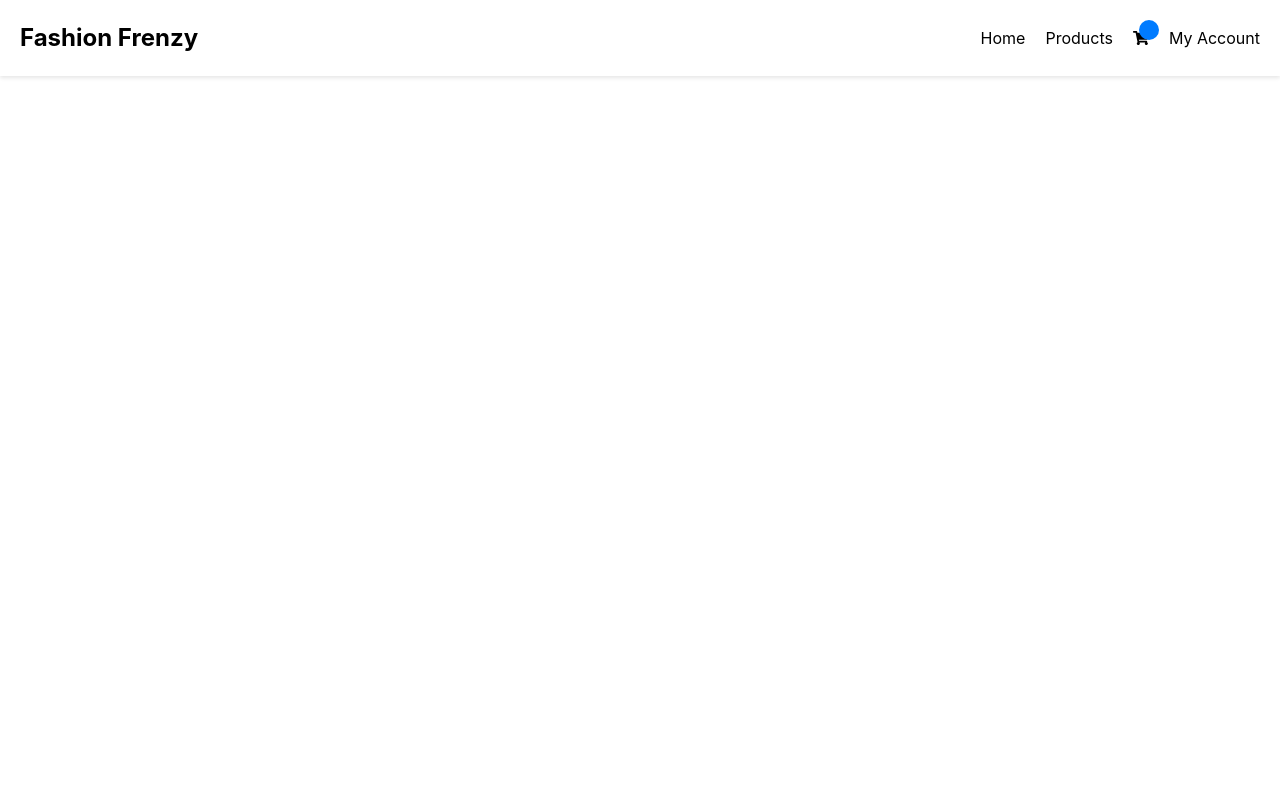
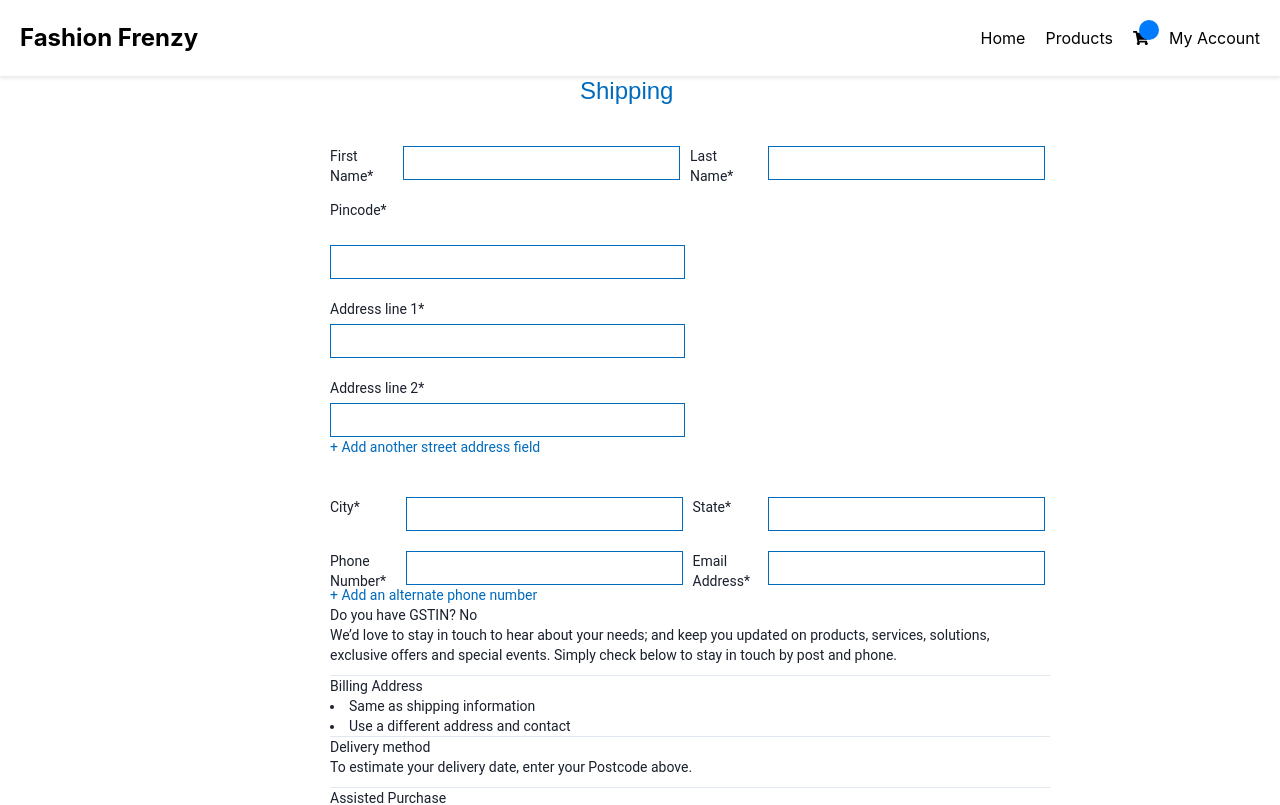
Before and after one commit to raz001/e-commerce-app, a React (Create React App) app in the folder fashion/: page /checkout in a window 1280 px wide. Shown: the top 805 px of the page. Built offline with nearby package versions, Linux system fonts and the light colour scheme.

Commit message:
day5 work

```diff
--- a/fashion/src/App.js
+++ b/fashion/src/App.js
@@ -6,6 +6,7 @@ import { Routes, Route } from "react-router-dom";
 import Home from './pages/Home';
 import ProductPage from './pages/ProductsPage';
 import CartPage from './pages/CartPage';
+import Checkout from './pages/Checkout';
 function App() {
   const [selectedProducts, setSelectedProducts] = useState([]);
 
@@ -23,6 +24,7 @@ function App() {
           path="/cart"
           element={<CartPage key={Math.random()} selectedProducts={selectedProducts} />}
         />
+        <Route path='/checkout' element={<Checkout />} />
       </Routes>
     </div>
     </>
--- a/fashion/src/components/Nav.css
+++ b/fashion/src/components/Nav.css
@@ -61,6 +61,7 @@
     padding: 20px;
     background-color: #ffffff;
     box-shadow: 0 2px 4px rgba(0, 0, 0, 0.1);
+    position: sticky;
   }
 
   .navbar__logo {
--- a/fashion/src/pages/CartPage.jsx
+++ b/fashion/src/pages/CartPage.jsx
@@ -1,4 +1,5 @@
 import React, { useState, useEffect } from "react";
+import { Link } from "react-router-dom";
 import './CartPage.css'
 const CartPage = ({ selectedProducts }) => {
     const [cartItems, setCartItems] = useState([]);
@@ -69,7 +70,17 @@ const CartPage = ({ selectedProducts }) => {
                     <span>Subtotal:</span>
                     <span>{`$${subtotal?.toFixed(2)}`}</span>
                 </div>
-                <button className="checkout">Checkout</button>
+                {
+                    cartItems.length > 0 ? (
+                        <Link to='/checkout'>
+                            <button className="checkout">Checkout</button>
+                        </Link>
+                    ) : null
+
+                }
+
+
+
             </div>
 
         </div>
--- /dev/null
+++ b/fashion/src/pages/Checkout.css
@@ -0,0 +1,150 @@
+.main{
+    font-family: roboto,Arial,Arial, Helvetica, sans-serif;
+font-size: 14px;
+line-height: 20px;
+text-decoration: none solid rgb(68,68,68);
+word-spacing: 0px;
+background-color: #FFFFFF;
+background:0% 0%;
+position: color;
+height: 1678px;
+width: 720px;
+display: block;
+transform: none;
+transition: all Os ease Os;
+/* outline: rgb(255,0,0) dashed 0.8px; */
+box-sizing: border-box;
+margin-left: 330px;
+
+
+}
+#First{
+   margin-top: 20px;
+    font-family: roboto,Arial,Arial, Helvetica, sans-serif;
+font-size: 14px;
+line-height: 20px;
+text-decoration: none solid rgb(68,68,68);
+word-spacing: 0px;
+background-color: #FFFFFF;
+background:0% 0%;
+position: color;
+height: 34px;
+width: 355px;
+padding: 1px 2px 1px 80px;
+border: 1px solid #006BBd;
+display: inline-block;
+cursor: text;
+transform: none;
+transition: border 0.2s linear 0s, box-shadow 0.2s linear 0s ;
+/* outline: rgb(255,0,0) dashed 0.8px; */
+box-sizing: border-box;
+
+}
+#Add{
+    font-family: roboto,Arial,Arial, Helvetica, sans-serif;
+font-size: 14px;
+line-height: 20px;
+text-decoration: none solid rgb(68,68,68);
+word-spacing: 0px;
+background-color: #FFFFFF;
+background:0% 0%;
+position: color;
+height: 34px;
+width: 355px;
+padding: 1px 2px 1px 5px;
+border: 1px solid #006BBd;
+display: inline-block;
+cursor: text;
+transform: none;
+transition: border 0.2s linear 0s, box-shadow 0.2s linear 0s ;
+/* outline: rgb(255,0,0) dashed 0.8px; */
+box-sizing: border-box;
+}
+#text{
+
+    font-family: roboto,Arial,Arial, Helvetica, sans-serif;
+font-size: 14px;
+line-height: 20px;
+text-decoration: none solid rgb(68,68,68);
+word-spacing: 0px;
+background-color: #FFFFFF;
+background:0% 0%;
+position: color;
+height: 20px;
+width: 720px;
+margin: 0 0 10px 0;
+display: block;
+transform: none;
+transition: all Os ease Os;
+/* outline: rgb(255,0,0) dashed 0.8px; */
+box-sizing: border-box;
+
+}
+
+#heading{
+    font-family: roboto,Arial,Arial, Helvetica, sans-serif;
+font-size: 26px;
+line-height: 30px;
+text-decoration: none solid rgb(68,68,68);
+word-spacing: 0px;
+background-color: #FFFFFF;
+background:0% 0%;
+position: color;
+height: 30px;
+width: 720px;
+margin: 0 0 20px 0;
+display: block;
+transform: none;
+transition: all Os ease Os;
+/* outline: rgb(255,0,0) dashed 0.8px; */
+box-sizing: border-box;
+margin-left: 250px;
+}
+#lab{
+    font-family: roboto,Arial,Arial, Helvetica, sans-serif;
+font-size: 14px;
+line-height: 20px;
+text-decoration: none solid rgb(68,68,68);
+word-spacing: 0px;
+background-color: #FFFFFF;
+background:0% 0%;
+position: color;
+height: 25px;
+width: 355px;
+margin: 20px 0 0 0;
+padding: 0 0 5px 0;
+display: block;
+transform: none;
+transition: all Os ease Os;
+/* outline: rgb(255,0,0) dashed 0.8px; */
+box-sizing: border-box;
+
+}
+#blue{
+    color: #006BBd
+}
+#a{
+    display: flex;
+    margin: auto;
+    gap: 5px;
+}
+#b{
+    display: flex;
+    margin: auto;
+    gap: 5px;
+}
+#c{
+    display: flex;
+    margin: auto;
+    gap: 5px;
+}
+#d{
+    display: flex;
+    margin: auto;
+    gap: 5px;
+}
+#redirect{
+    margin-left: 280px;
+    padding: 10px;
+    font-size: 20px
+}
--- /dev/null
+++ b/fashion/src/pages/Checkout.jsx
@@ -0,0 +1,104 @@
+import React, { useState } from "react";
+import { Link } from "react-router-dom";
+//import { useHistory } from "react-router-dom";
+import './Checkout.css'
+const Checkout = () => {
+  const [firstName, setFirstName] = useState("");
+  const [lastName, setLastName] = useState("");
+  const [email, setEmail] = useState("");
+  //   const history = useHistory();
+
+  const handleSubmit = (e) => {
+    e.preventDefault();
+    // Do something with user info, such as sending it to a backend
+    // Then redirect to home page
+    // history.push("/");
+  };
+
+  return (
+
+    <div className="main">
+
+      <div id="heading">
+        <h2 style={{
+          fontFamily: "Arial, Helvetica, sans-serif",
+          fontWeight: "300",
+          color: "#006BBd"
+        }}>Shipping</h2>
+      </div>
+
+
+
+      <div id="f1">
+
+        <div id="a">
+          <label id="lab" for="First Name*">First Name* </label>
+          <input type="text" name="First Name" id="First" /><br />
+          <label id="lab" for="Last Name*">Last Name*</label><br />
+          <input type="text" name="Last Name" id="First" /><br /><br />
+        </div>
+        <label id="lab" for="Pincode">   Pincode*</label>
+        <input type="number" name="Pincode*" id="First" />
+        <label id="lab" for="Address line 1*">Address line 1*</label>
+        <input type="text" name="Address line 1" id="Add" /><br />
+        <label id="lab" for="Address line 2*">Address line 2*</label>
+        <input type="text" name="Address line 2 " id="Add" />
+        <p id="blue"> + Add another street address field</p><br />
+
+        <div id="b">
+          <label id="lab" for="City*">City*</label><br />
+          <input type="text" name="City " id="First" /><br />
+          <label id="lab" for="State*">State*</label><br />
+          <input type="text" name="State " id="First" /><br /><br />
+        </div>
+
+        <div id="c">
+          <label id="lab" for="Phone Number*">Phone Number*</label><br />
+          <input type="number" name="Phone Number" id="First" /><br />
+          <label id="lab" for="Email addresss">Email Address*</label><br />
+          <input type="text" name="Email Address" id="First" /><br />
+        </div>
+
+        <p id="blue"> + Add an alternate phone number
+        </p>
+        <h6>Do you have GSTIN? <button>No</button></h6>
+
+
+        <p id="text">We’d love to stay in touch to hear about your needs; and keep you updated on products, services, solutions, exclusive offers and special events. Simply check below to stay in touch by post and phone.</p><br />
+
+        {/* <p id="blue">Dell Technologies and its group of companies</p><br />
+        <p id="text">For information on Dell Technologies’ policy on the protection of your personal data, see our Privacy Statement. You can unsubscribe at any time.</p><br /> */}
+      </div>
+      <hr />
+      <h3 id="h4">Billing Address</h3>
+      <li>Same as shipping information</li>
+      <li> Use a different address and contact</li>
+
+      <hr />
+      <h3 id="h4">Delivery method</h3>
+      <p id="text">To estimate your delivery date, enter your Postcode above.
+      </p>
+      <hr />
+      <h3 id="h4">Assisted Purchase</h3>
+      <p id="text">Please enter the name of the sales representative or the SA code of the Dell Exclusive store who has assisted you in this purchase.</p><br />
+
+      <div id="d">
+        <label id="lab" for="Name(Optional)">Name(Optional)</label><br />
+        <input type="text" name="Name(Optional)" id="First" /><br />
+        <label id="lab" for="SA code(Optional)">SA code(Optional)</label><br />
+        <input type="number" name="SA code(Optional)" id="First" /><br />
+      </div>
+
+      <button id="redirect">
+        <Link to='/' style={{
+          textDecoration: "none",
+          listStyle: "none",
+          color: "black",
+          fontWeight: "600"
+        }}>Place Order</Link></button>
+
+    </div>
+  );
+};
+
+export default Checkout;
--- a/fashion/src/pages/Home.jsx
+++ b/fashion/src/pages/Home.jsx
@@ -1,6 +1,5 @@
 import "./Home.css"
 import Footer from "../components/Footer";
-import '../components/Footer.css'
 import CommunitySection from "./Community";
 function Home() {
     return (
--- a/fashion/src/pages/ProductsPage.jsx
+++ b/fashion/src/pages/ProductsPage.jsx
@@ -141,7 +141,6 @@ const ProductPage = ({selectedProducts, setSelectedProducts}) => {
           <ProductCard key={product.id} product={product} onAddToCart={handleAddToCart} />
         ))}
       </div>
-
     </div>
   );
 };
```
Also changed, not shown: fashion/src/components/Footer.jsx (+1 -10 lines), fashion/src/components/Nav.jsx (+0 -39 lines).
